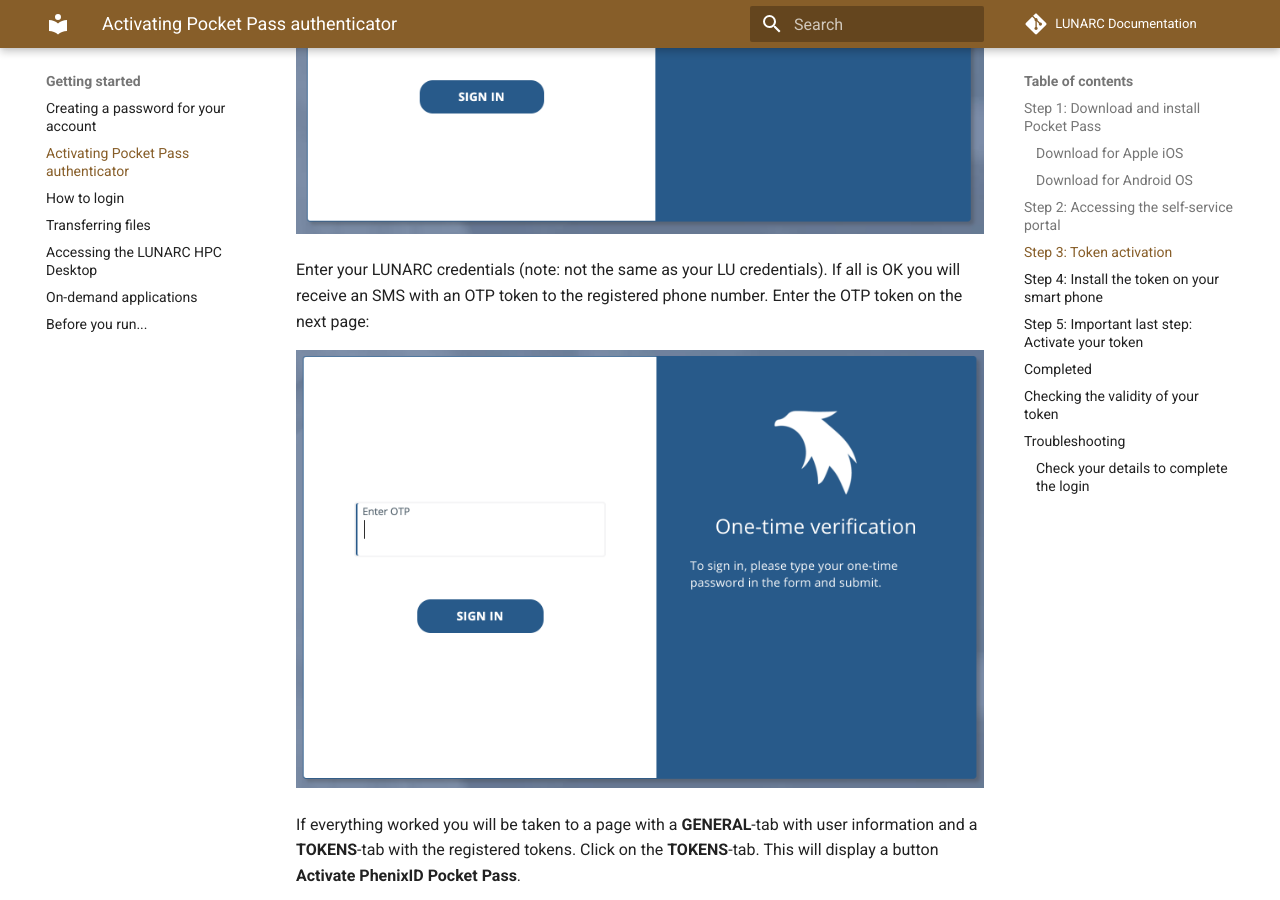
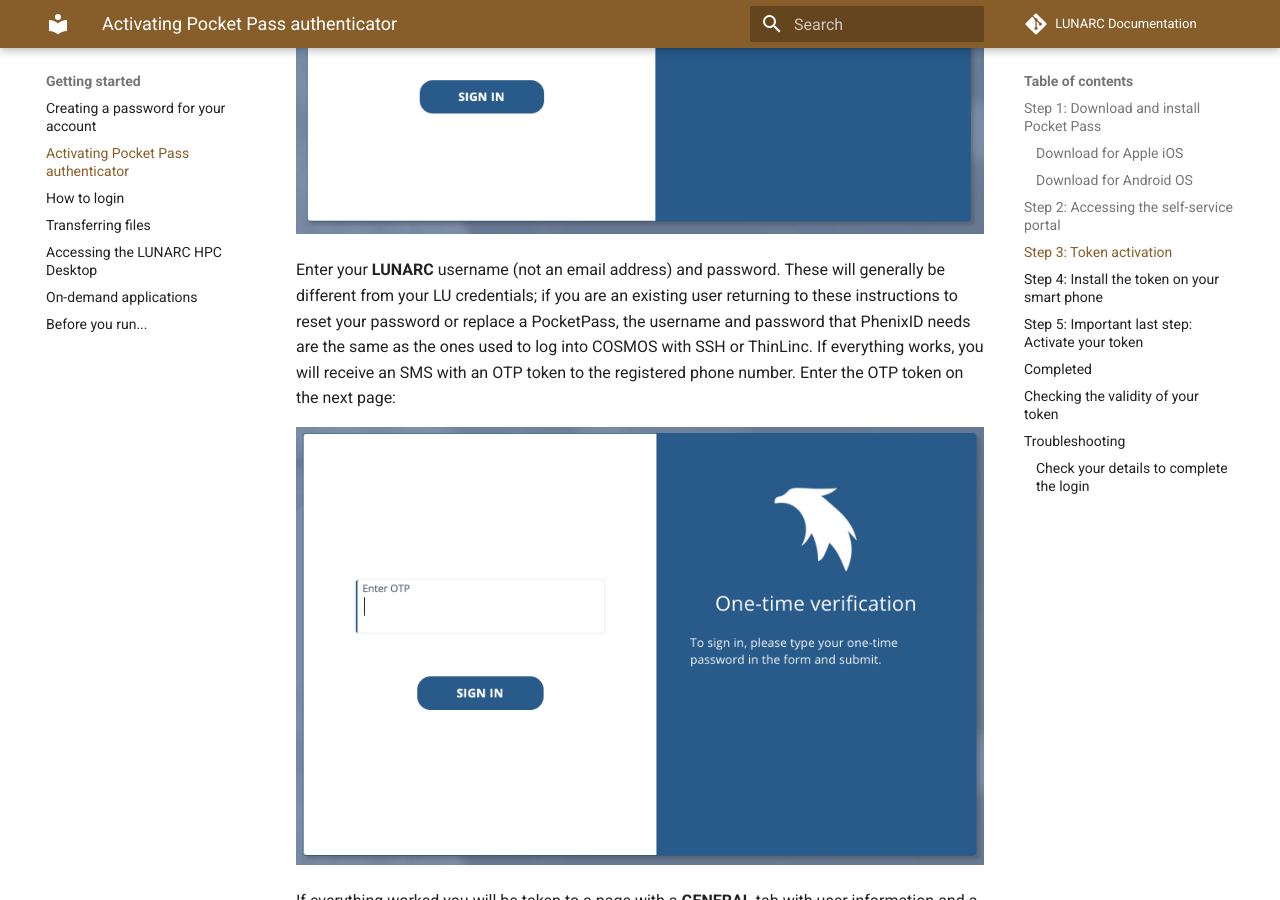
Before and after one commit to lunarc/lunarc_docs, an MkDocs documentation site: the page built from docs/getting_started/authenticator_howto.md, in a window 1280 px wide and 900 px high, scrolled down 1258 px. Built offline with MkDocs 1.6.1 and Material for MkDocs 9.7.7, drawn with Linux system fonts in a browser that asks for light colours; comment, search, counter and statistics services are not loaded.

Commit message:
Update authenticator_howto.md
added more specifics about the LUNARC credentials

```diff
--- a/docs/getting_started/authenticator_howto.md
+++ b/docs/getting_started/authenticator_howto.md
@@ -23,7 +23,7 @@
 
 ![sample screen](../images/selfservice_login_rev1.png "Desktop sample screen")
 
-Enter your LUNARC credentials (note: not the same as your LU credentials). If all is OK you will receive an SMS with an OTP token to the registered phone number. Enter the OTP token on the next page:
+Enter your **LUNARC** username (not an email address) and password. These will generally be different from your LU credentials; if you are an existing user returning to these instructions to reset your password or replace a PocketPass, the username and password that PhenixID needs are the same as the ones used to log into COSMOS with SSH or ThinLinc. If everything works, you will receive an SMS with an OTP token to the registered phone number. Enter the OTP token on the next page:
 
 ![sample screen](../images/selfservice_otp_rev1.png "Desktop sample screen")
 
```
